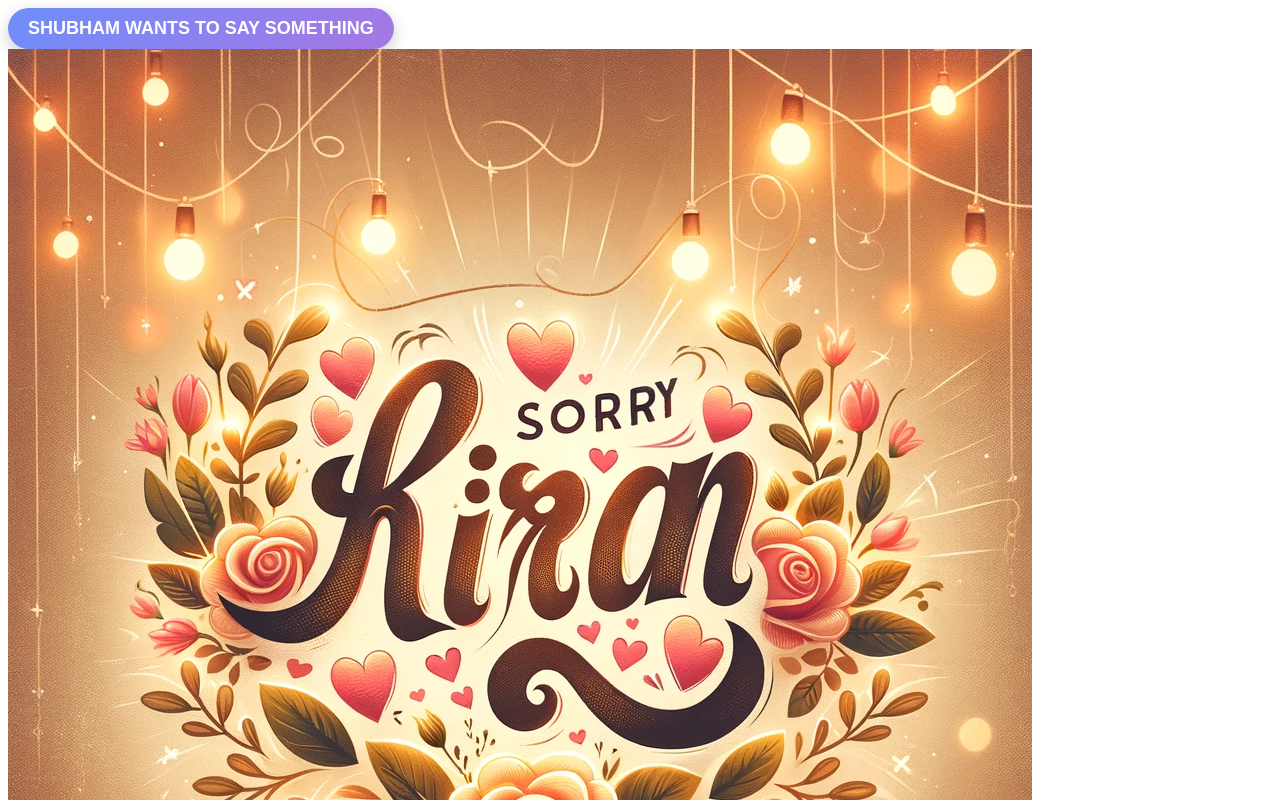
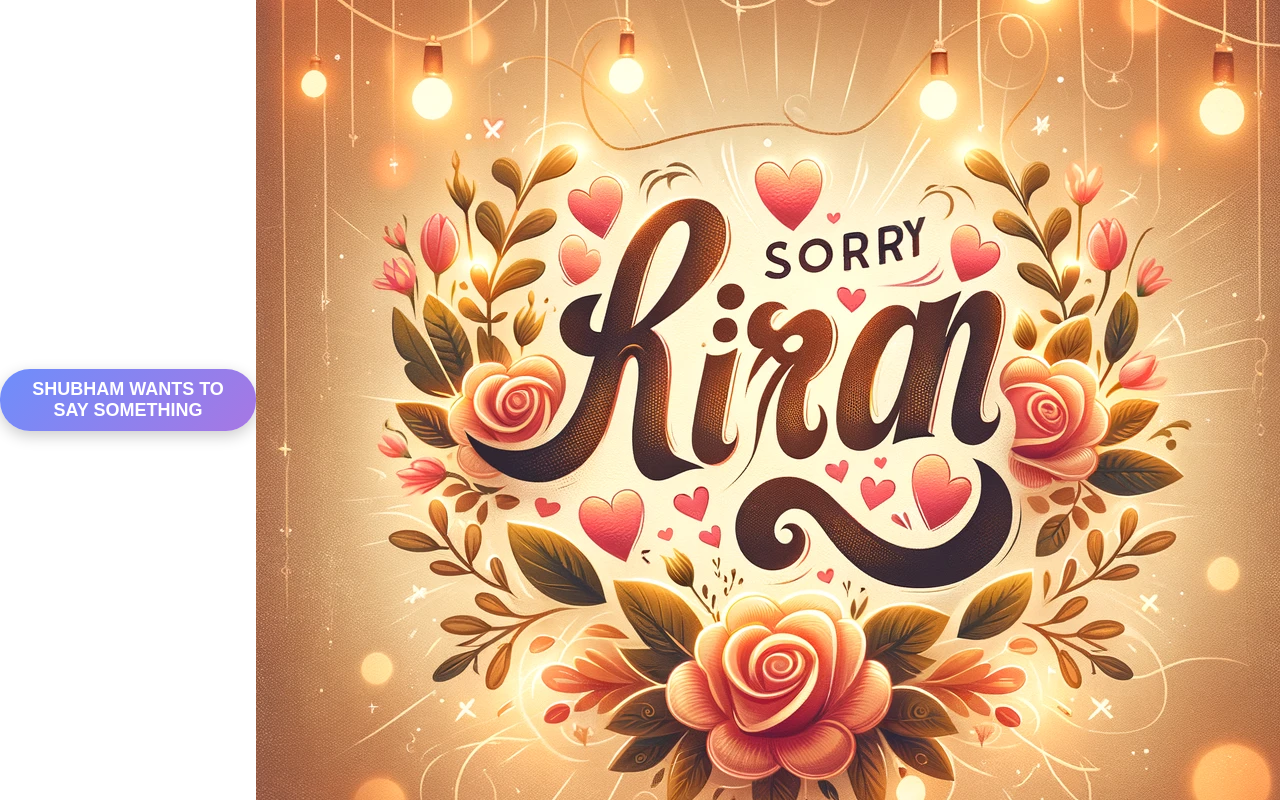
Before and after one commit to su-bham/HBD, a plain HTML site: page index.html in a window 1280 px wide. Both pictures are taken after a click on the button "SHUBHAM WANTS TO SAY SOMETHING". Shown: the top 800 px of the page. Drawn offline with Linux system fonts and the light colour scheme.

Commit message:
Updated the CSS to align button to centre

```diff
--- a/css/style.css
+++ b/css/style.css
@@ -1,3 +1,11 @@
+body {
+    display: flex;
+    justify-content: center;
+    align-items: center;
+    height: 100vh;
+    margin: 0;
+}
+
 #specialMessageButton {
     background: linear-gradient(135deg, #6e8efb, #a777e3);
     color: white;
@@ -23,3 +31,10 @@
     box-shadow: 0 2px 10px rgba(0, 0, 0, 0.2);
     transform: translateY(0);
 }
+
+/* Add styles for your image if it's not displaying correctly */
+img {
+    max-width: 100%;
+    height: auto;
+    display: block; /* or none, depending on your toggle script */
+}
```
